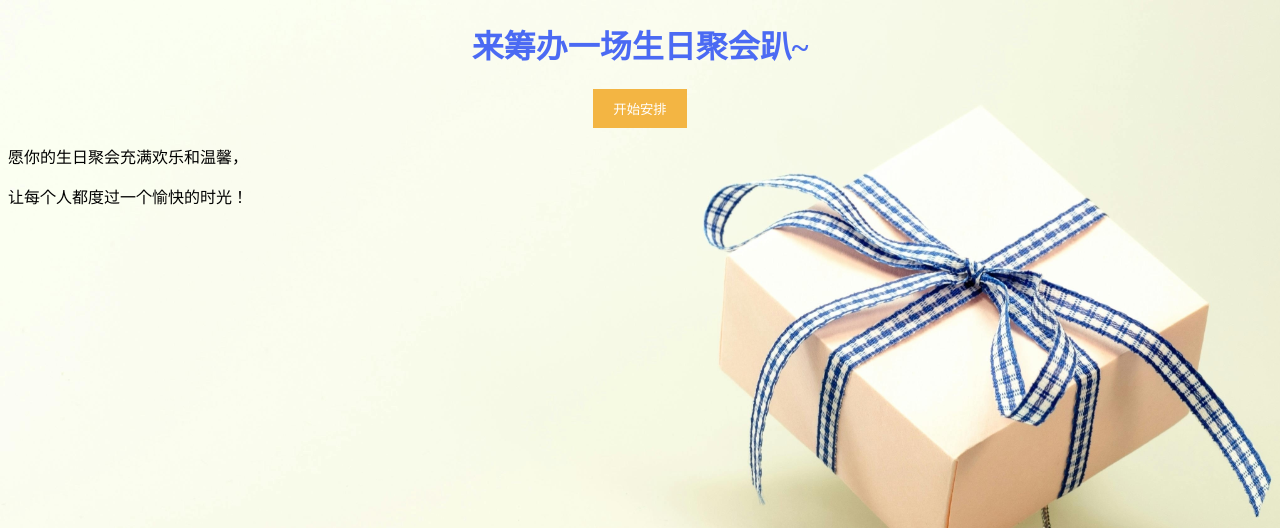
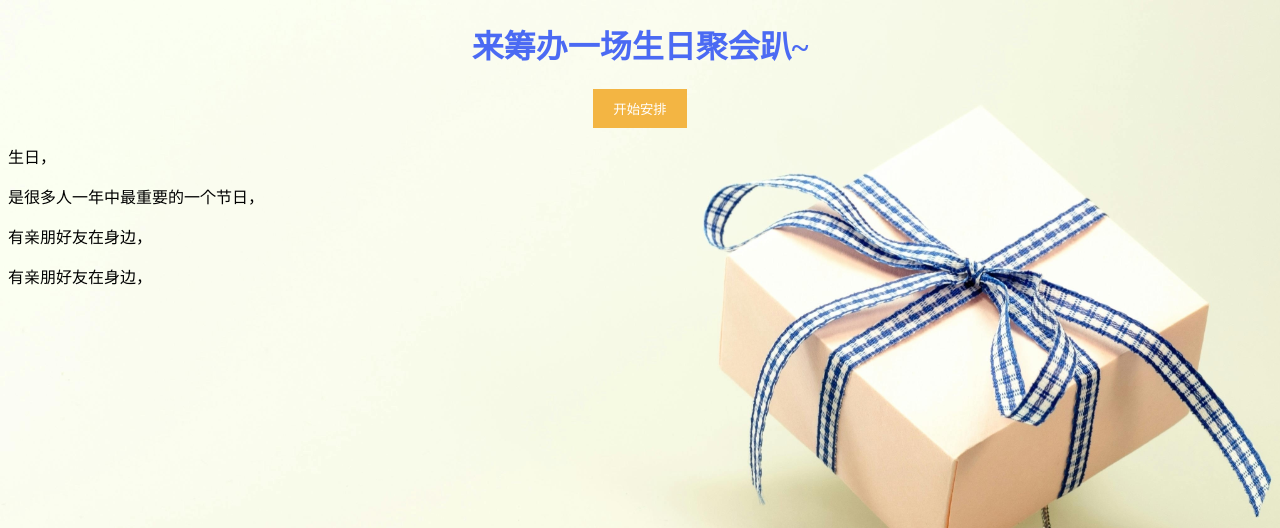
Before and after one commit to MikukuOvO/A-simple-Birthday-Party-Planning-Note-program, a Flask app: page / in a window 1280 px wide. Shown: the top 528 px of the page. Run offline with Flask 3, Linux system fonts and the light colour scheme.

Commit message:
Add commet

```diff
--- a/templates/index.html
+++ b/templates/index.html
@@ -10,8 +10,10 @@
         <input type="submit" value="开始安排">
     </form>
     <div class="blessing">
-        <p>愿你的生日聚会充满欢乐和温馨，</p>
-        <p>让每个人都度过一个愉快的时光！</p>
+        <p>生日，</p>
+        <p>是很多人一年中最重要的一个节日，</p>
+        <p>有亲朋好友在身边，</p>
+        <p>有亲朋好友在身边，</p>
     </div>
 </body>
 </html>
```
